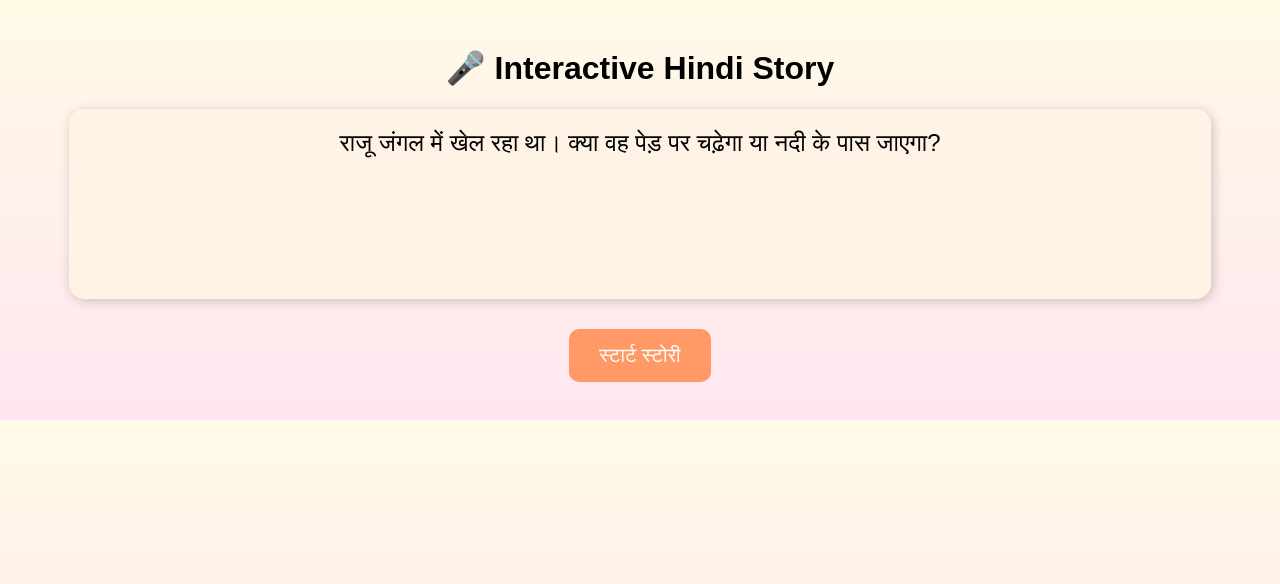
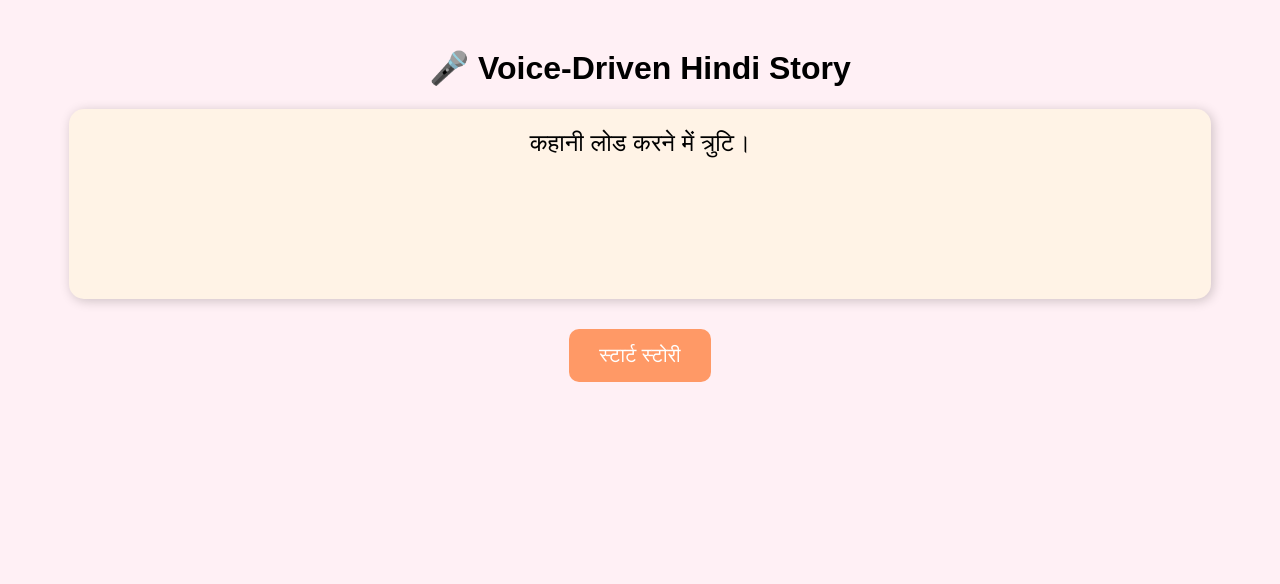
Before and after one commit to srisaibabupv/hindi-kids-chatbot, a plain HTML site: page index.html in a window 1280 px wide. Both pictures are taken after a click on the button "स्टार्ट स्टोरी". Drawn offline with Linux system fonts and the light colour scheme; no server answers.

Commit message:
Story from web url

```diff
--- a/index.html
+++ b/index.html
@@ -2,116 +2,84 @@
 <html lang="hi">
 <head>
 <meta charset="UTF-8">
-  <title>Interactive Voice Hindi Story</title>
+<title>Voice-Driven Hindi Story</title>
 <style>
-    body {
-      font-family: Arial, sans-serif;
-      text-align: center;
-      padding: 20px;
-      background: linear-gradient(to bottom, #fffae6, #ffe6f0);
-    }
-    #story {
-      font-size: 24px;
-      margin: 20px auto;
-      padding: 20px;
-      width: 90%;
-      min-height: 150px;
-      background: #fff3e6;
-      border-radius: 15px;
-      box-shadow: 2px 2px 12px rgba(0,0,0,0.2);
-    }
-    button {
-      font-size: 20px;
-      padding: 15px 30px;
-      margin: 10px;
-      border: none;
-      border-radius: 10px;
-      cursor: pointer;
-      background-color: #ff9966;
-      color: white;
-    }
-    button:hover {
-      background-color: #ff6600;
-    }
+  body { font-family: Arial; text-align: center; padding: 20px; background: #fff0f5; }
+  #story { font-size: 24px; margin: 20px auto; padding: 20px; width: 90%; min-height: 150px; background: #fff3e6; border-radius: 15px; box-shadow: 2px 2px 12px rgba(0,0,0,0.2); }
+  button { font-size: 20px; padding: 15px 30px; margin: 10px; border: none; border-radius: 10px; cursor: pointer; background-color: #ff9966; color: white; }
+  button:hover { background-color: #ff6600; }
 </style>
 </head>
 <body>
 
-<h1>🎤 Interactive Hindi Story</h1>
-<div id="story">कहानी शुरू करने के लिए नीचे क्लिक करें।</div>
+<h1>🎤 Voice-Driven Hindi Story</h1>
+<div id="story">कहानी वेब से लोड हो रही है...</div>
 <button id="startBtn">स्टार्ट स्टोरी</button>
 
 <script>
-  const storyDiv = document.getElementById('story');
-  const startBtn = document.getElementById('startBtn');
+let storyData = [];
+let currentId = 0;
 
-  // ===== Story Nodes =====
-  const story = {
-    1: {
-      text: "राजू जंगल में खेल रहा था। क्या वह पेड़ पर चढ़ेगा या नदी के पास जाएगा?",
-      question: "तुम क्या सोचते?",
-      expectedAnswers: ["पेड़", "नदी"],
-      next: {"पेड़": 2, "नदी": 3}
-    },
-    2: {
-      text: "राजू पेड़ पर चढ़ गया और एक पक्षी देखा। क्या वह पक्षी को पकड़ने की कोशिश करेगा?",
-      question: "क्या वह पक्षी को पकड़ने की कोशिश करेगा?",
-      expectedAnswers: ["हाँ", "नहीं"],
-      next: {"हाँ": 4, "नहीं": 5}
-    },
-    3: {
-      text: "राजू नदी के पास गया और मछली देखी। क्या वह मछली को पकड़ने की कोशिश करेगा?",
-      question: "क्या वह मछली को पकड़ने की कोशिश करेगा?",
-      expectedAnswers: ["हाँ", "नहीं"],
-      next: {"हाँ": 6, "नहीं": 7}
-    },
-    4: {text: "राजू ने पक्षी को पकड़ने की कोशिश की और वह उड़ गया। कहानी समाप्त!", expectedAnswers: [], next: {}},
-    5: {text: "राजू ने पक्षी को देखने का आनंद लिया। कहानी समाप्त!", expectedAnswers: [], next: {}},
-    6: {text: "राजू ने मछली पकड़ने की कोशिश की और वह बच गई। कहानी समाप्त!", expectedAnswers: [], next: {}},
-    7: {text: "राजू ने मछली को देखने का आनंद लिया। कहानी समाप्त!", expectedAnswers: [], next: {}}
-  };
-
-  let currentId = 1;
-
-  // ===== SpeechRecognition Setup =====
+// ===== Speech Recognition Setup =====
 const SpeechRecognition = window.SpeechRecognition || window.webkitSpeechRecognition;
 if (!SpeechRecognition) {
   alert("आपके ब्राउज़र में वॉइस रिकग्निशन सपोर्ट नहीं है। कृपया क्रोम ब्राउज़र का उपयोग करें।");
 }
 const recognizer = new SpeechRecognition();
 recognizer.lang = 'hi-IN';
-  recognizer.continuous = false; // will manually restart
+recognizer.continuous = false;
 recognizer.interimResults = false;
 
-  // ===== Text-to-Speech =====
+// ===== TTS Function =====
 function speak(text, callback) {
   const msg = new SpeechSynthesisUtterance(text);
   msg.lang = 'hi-IN';
-    msg.onend = () => { if (callback) callback(); };
+  msg.onend = () => { if(callback) callback(); };
   window.speechSynthesis.speak(msg);
+}
+
+// ===== Fetch Story from Web =====
+const storyURL = "https://yourdomain.com/story.json"; // Replace with your web-hosted JSON
+
+fetch(storyURL)
+  .then(res => res.json())
+  .then(data => {
+    storyData = data;
+    document.getElementById('story').innerHTML = "कहानी लोड हो गई है। स्टार्ट पर क्लिक करें।";
+  })
+  .catch(err => {
+    document.getElementById('story').innerHTML = "कहानी लोड करने में त्रुटि।";
+    console.error(err);
+  });
+
+// ===== Utility =====
+function getNodeById(id) {
+  return storyData.find(node => node.id === id);
 }
 
 // ===== Show Story Node =====
 function showStory(id) {
-    const node = story[id];
-    storyDiv.innerHTML = node.text;
+  const node = getNodeById(id);
+  if (!node) return;
+
+  document.getElementById('story').innerHTML = node.text;
+
   if (!node.expectedAnswers || node.expectedAnswers.length === 0) {
     speak("कहानी समाप्त हो गई है।");
     return;
   }
-    speak(node.text, () => {
-      listenAnswer(); // start listening after narration
-    });
+
+  speak(node.text, () => { listenAnswer(); });
 }
 
-  // ===== Listen for Answer =====
+// ===== Listen to Answer =====
 function listenAnswer() {
   recognizer.start();
 }
 
 recognizer.onresult = (event) => {
   const userAnswer = event.results[0][0].transcript.trim().toLowerCase();
-    const node = story[currentId];
+  const node = getNodeById(currentId);
 
   let matched = node.expectedAnswers.find(ans => userAnswer.includes(ans.toLowerCase()));
 
@@ -122,22 +90,22 @@
     });
   } else {
     speak("कोशिश करो! सही उत्तर दो।", () => {
-        listenAnswer(); // keep listening
+      listenAnswer();
     });
   }
 };
 
-  recognizer.onerror = (event) => {
-    // restart listening on error
-    listenAnswer();
-  };
+recognizer.onerror = (event) => { listenAnswer(); };
 
 // ===== Start Button =====
-  startBtn.onclick = () => {
-    currentId = 1;
+document.getElementById('startBtn').onclick = () => {
+  if (storyData.length === 0) {
+    alert("कृपया कहानी वेब से लोड होने दें।");
+    return;
+  }
+  currentId = storyData[0].id;
   showStory(currentId);
 };
 </script>
-
 </body>
 </html>
```
Lines whose indentation alone changed are shown as unchanged.
